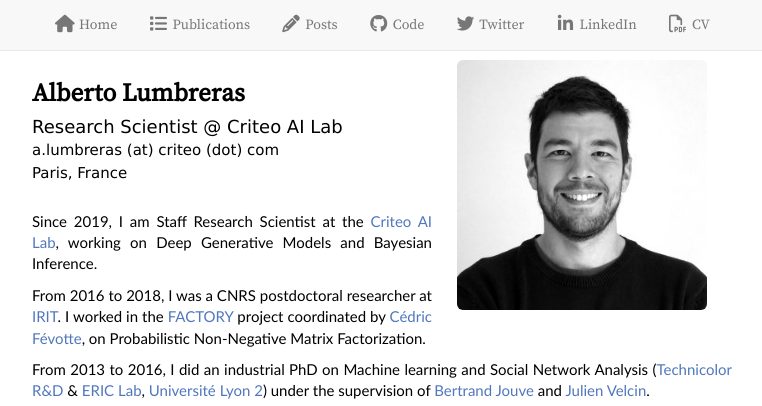
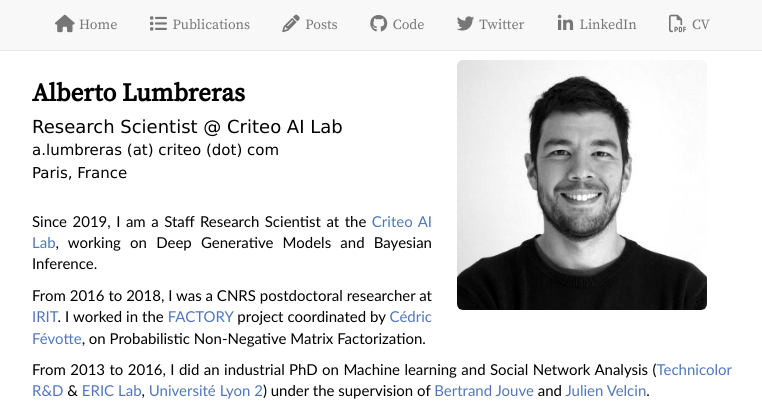
Before and after one commit to alumbreras/alumbreras.github.io, a Jekyll site: the page built from index.md, in a window 1280 px wide and 900 px high. Shown: the top 406 px of the window, without its empty margins (258-1020 px from the left). Built offline with Jekyll 4.4.1, drawn with Linux system fonts in a browser that asks for light colours; nearby versions of some CDN libraries; comment, search, counter and statistics services are not loaded.

```diff
--- a/index.md
+++ b/index.md
@@ -16,7 +16,7 @@ layout: default
 		<h3 class="headline">a.lumbreras (at) criteo (dot) com <p>Paris, France</p></h3>
 
 		<div class='maintext'>
-			<p> Since 2019, I am Staff Research Scientist at the <a href="https://ailab.criteo.com/">Criteo AI Lab</a>, working on Deep Generative Models and Bayesian Inference.</p>
+			<p> Since 2019, I am a Staff Research Scientist at the <a href="https://ailab.criteo.com/">Criteo AI Lab</a>, working on Deep Generative Models and Bayesian Inference.</p>
 
 			<p>
 			From 2016 to 2018, I was a CNRS postdoctoral researcher
```
